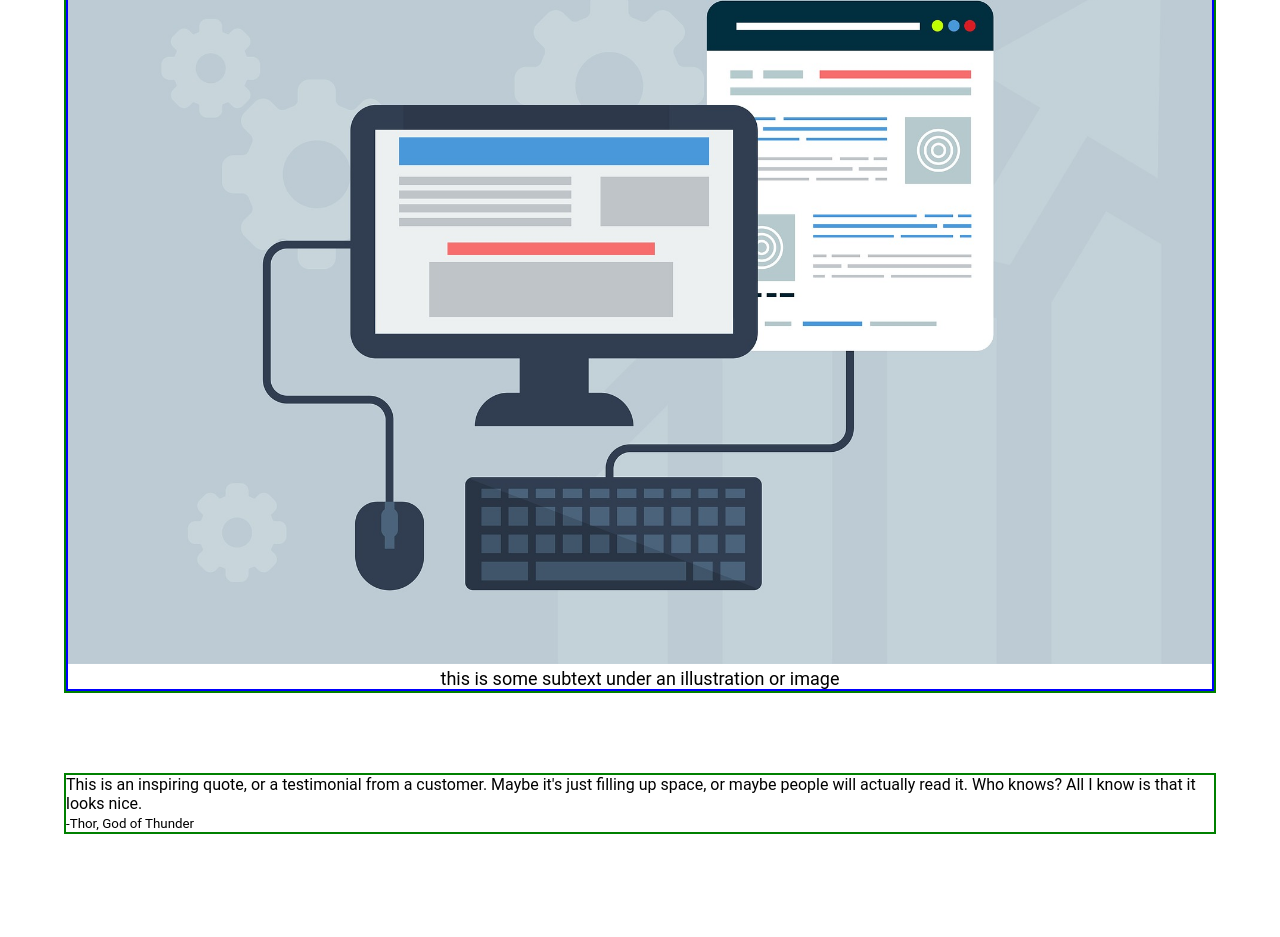
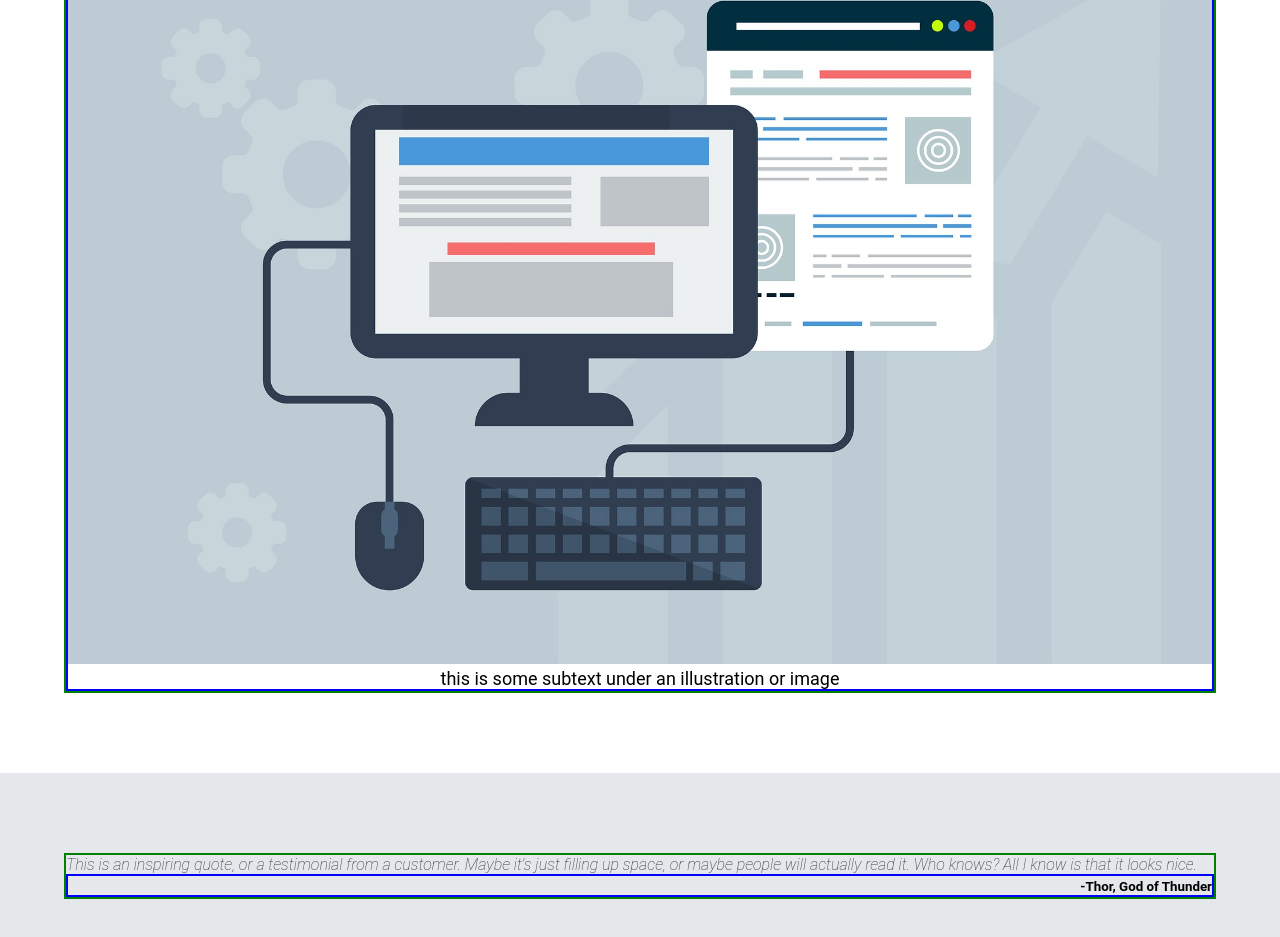
Before and after one commit to pbain63/Project_landing_page, a plain HTML site: page index.html in a window 1280 px wide. Shown: the part 5392-6329 px from the top of the page. Before the commit the page ends 6226 px from the top, so only its background shows below. Drawn offline with Linux system fonts and the light colour scheme.

Commit message:
Add css to quote section in style.css

```diff
--- a/style.css
+++ b/style.css
@@ -74,7 +74,6 @@ img {
 }
 .hero__text,
 .hero__image {
-
 }
 .hero__title {
   color: #f9faf8;
@@ -129,7 +128,23 @@ button:focus {
   font-size: 1.125rem;
 }
 .info__image {
+}
+.quote {
+  background: #e5e7eb;
+  padding: 5em 0;
+}
+.quote__text {
+  font-size: 2.25 rem;
+  font-weight: lighter;
+  font-style: italic;
+  color: #1f2937;
+}
+.quote__text--small {
+  border: 2px solid blue;
+  text-align: end;
+  font-weight: bold;
+}
+/* .testing {
 
-}
-
+} */
 /* Break point 700px */
```
